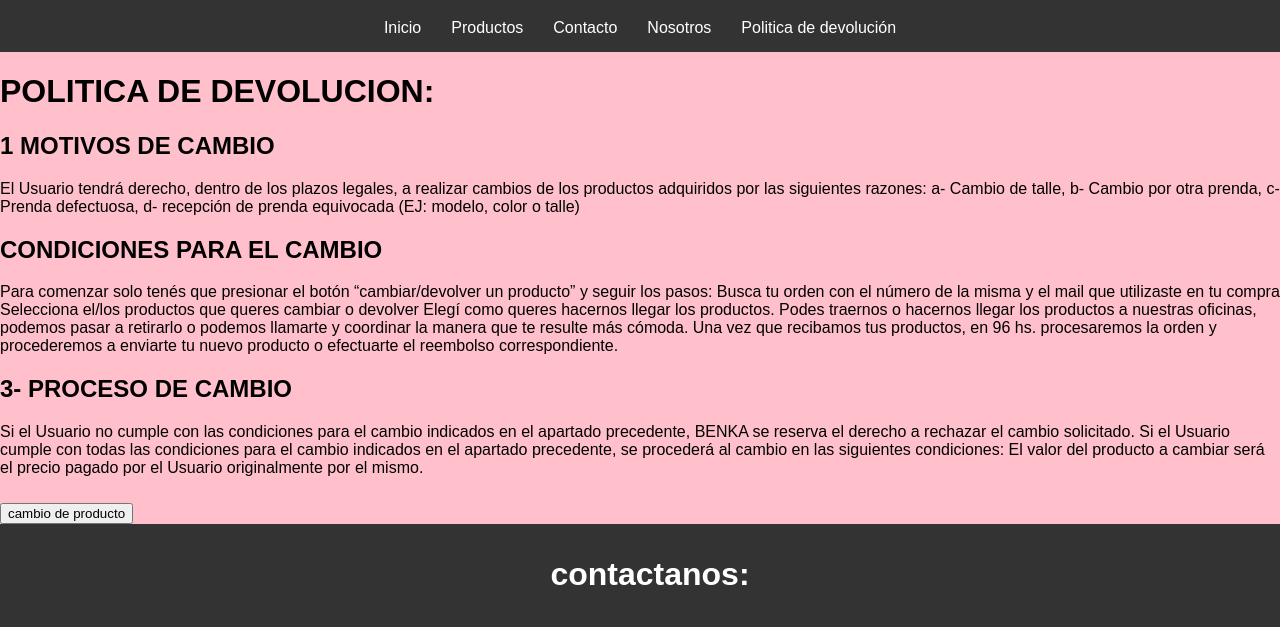
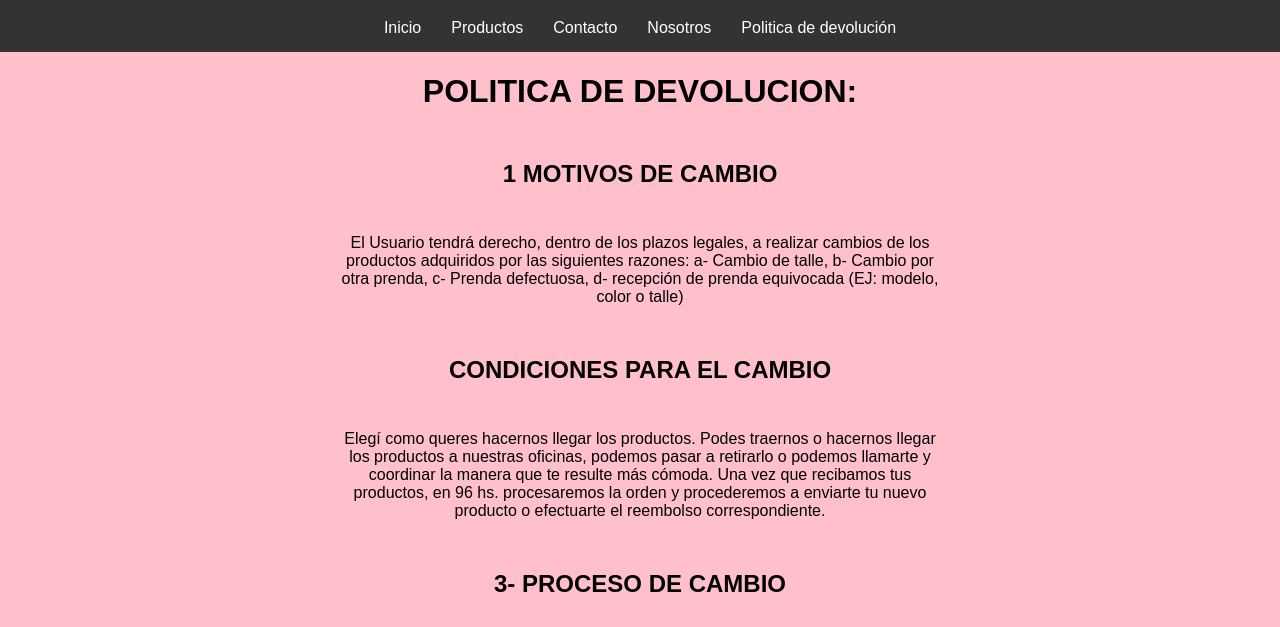
Before and after one commit to PACZKONATASHA/proyecto-final, a website: page HTML/pages/politica.html in a window 1280 px wide. Shown: the part 97-724 px from the top of the page. Drawn offline with Linux system fonts and the light colour scheme.

Commit message:
agrego esos cambios

```diff
--- a/HTML/pages/politica.html
+++ b/HTML/pages/politica.html
@@ -45,6 +45,7 @@
 
     </header>
   <main>
+    <div class="container-politica-devolucion">
     <h1>POLITICA DE DEVOLUCION:</h1>
 
 
@@ -57,9 +58,9 @@
 
   <h2>  CONDICIONES PARA EL CAMBIO </h2>
 
-   <p>Para comenzar solo tenés que presionar el botón “cambiar/devolver un producto” y seguir los pasos:
-    Busca tu orden con el número de la misma y el mail que utilizaste en tu compra
-    Selecciona el/los productos que queres cambiar o devolver
+   <p>
+
+
     Elegí como queres hacernos llegar los productos. Podes traernos o hacernos llegar los productos a nuestras oficinas, podemos pasar a retirarlo o podemos llamarte y coordinar la manera que te resulte más cómoda.
     Una vez que recibamos tus productos, en 96 hs. procesaremos la orden y procederemos a enviarte tu nuevo producto o efectuarte el reembolso correspondiente. </p>
 
@@ -72,8 +73,8 @@
 
     El valor del producto a cambiar será el precio pagado por el Usuario originalmente por el mismo.</p>
 
-     <button>cambio de producto</button>
 
+</div>
 </main>
 <footer>
   <h1>contactanos:</h1>
--- /dev/null
+++ b/scss/layout/_mainNosotros.scss
@@ -0,0 +1,16 @@
+.conteiner-quienes-somos {
+    display: flex;
+    flex-direction: column;
+    align-items: center;
+    justify-content: center;
+    text-align: center;
+    max-width: 600px;
+    margin: 0 auto;
+    margin-top: 10%;
+
+
+.conteiner-estilo-propio {
+    margin-top: 10%;
+    margin-bottom: 10%;
+}
+}
--- /dev/null
+++ b/scss/layout/_mainPolitica.scss
@@ -0,0 +1,17 @@
+
+
+.container-politica-devolucion{
+    display: flex;
+    flex-direction: column;
+    align-items: center;
+    justify-content: center;
+    text-align: center;
+    max-width: 600px;
+    margin: 0 auto;
+
+
+h1, h2, p {
+    margin-bottom: 30px;
+}
+
+}
--- a/scss/style.scss
+++ b/scss/style.scss
@@ -2,6 +2,8 @@
 @import "./layout/headerProducto";
 @import "./layout/headerContacto";
 @import "./layout/mainContacto";
+@import "./layout/mainNosotros";
+@import "./layout/mainPolitica";
 @import "./base/reset";
 @import "./layout/mainIndix";
 @import "./layout/footerIndex";
```
Also changed, not shown: css/style.css, 1 other file.
